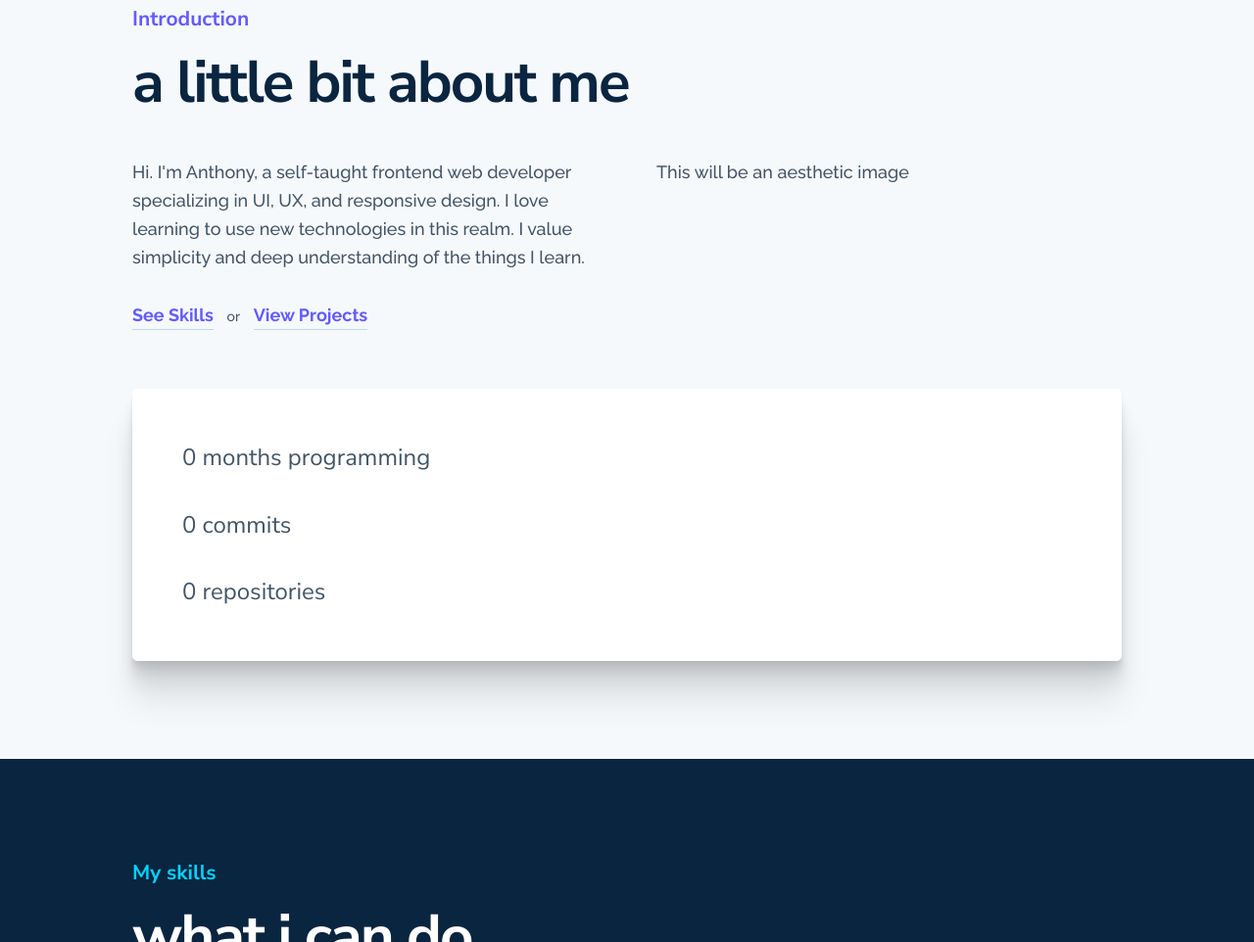
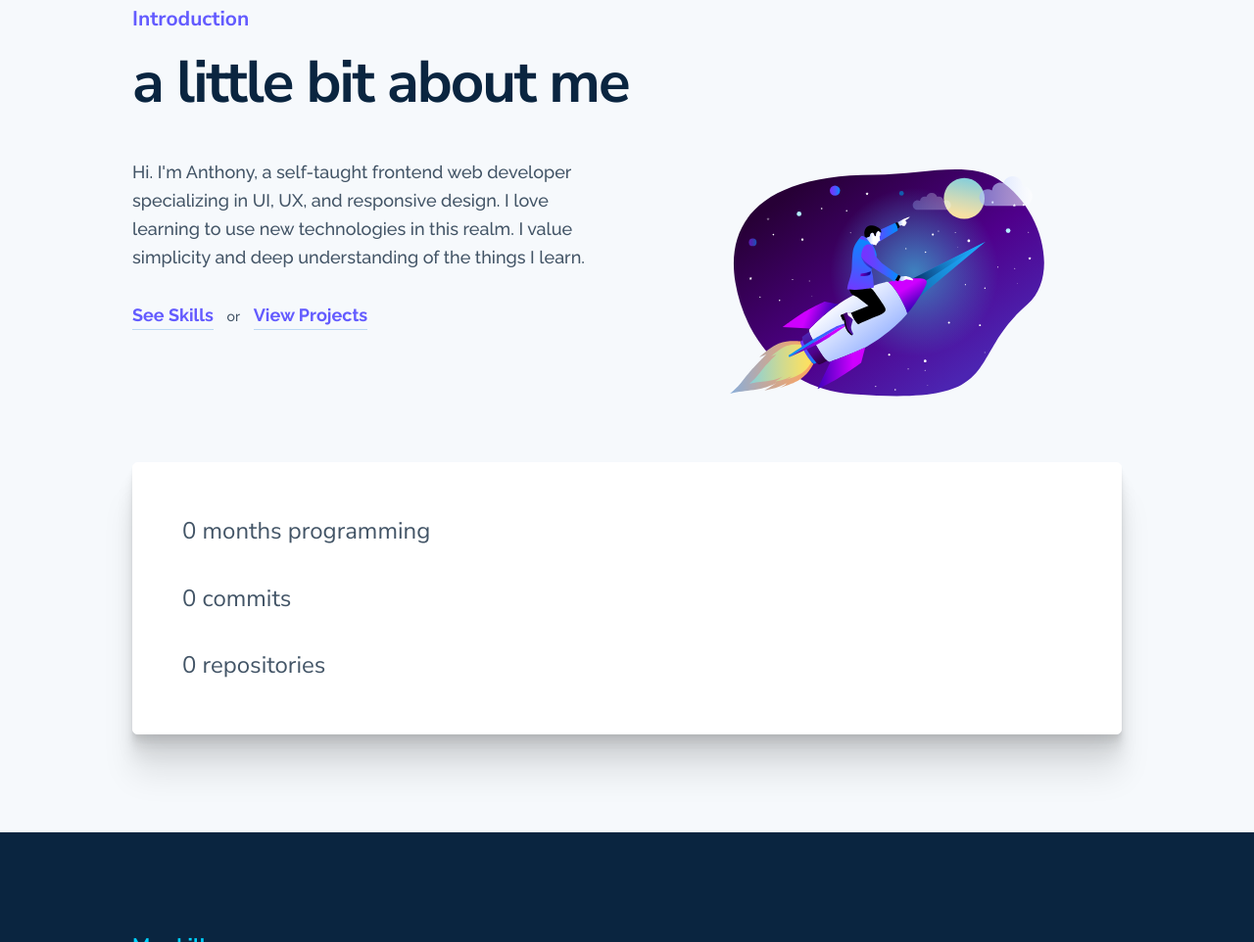
Before and after one commit to shimamooo/Portfolio-v1, a website: page index.html in a window 1280 px wide. Shown: the part 918-1880 px from the top of the page at 98% size. Drawn offline with Linux system fonts and the light colour scheme.

Commit message:
about complete

```diff
--- a/index.html
+++ b/index.html
@@ -52,7 +52,7 @@
         </div>
       </div>
 
-      <figure>This will be an aesthetic image</figure>
+      <figure class="about__picture"></figure>
 
       <div class="about__stats">
         <div class="about__stat">
@@ -125,7 +125,7 @@
     </div>
 
     <div class="container">
-      <a href="#" class="link link--light">View all on Github</a>
+      <a href="https://github.com/AnthonyKuang" class="link link--light" target="_blank">View all on Github</a>
     </div>
   </section>
 
--- a/sass/components/_about.scss
+++ b/sass/components/_about.scss
@@ -20,4 +20,11 @@
       margin-bottom: 3rem;
     }
   }
+
+  &__picture {
+    background-image: url("../img/SVG/launch-project.svg");
+    background-repeat: no-repeat;
+    background-position: center;
+    height: 250px;
+  }
 }
```
Also changed, not shown: css/style.css.
